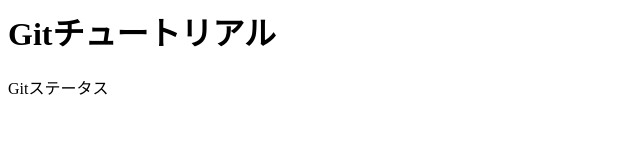
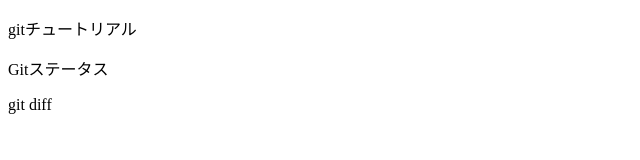
Before and after one commit to sosonene-git/git_tutorial, a plain HTML site: page index.html in a window 1280 px wide. Shown: the whole page, without its empty margins (0-640 px from the left). Drawn offline with Linux system fonts and the light colour scheme.

Commit message:
git diff

```diff
--- a/index.html
+++ b/index.html
@@ -1,2 +1,17 @@
-<h1>Gitチュートリアル</h1>
-<p>Gitステータス</p>
+<!DOCTYPE html>
+<html lang="en">
+
+<head>
+    <meta charset="UTF-8">
+    <meta http-equiv="X-UA-Compatible" content="IE=edge">
+    <meta name="viewport" content="width=device-width, initial-scale=1.0">
+    <title>Document</title>
+</head>
+
+<body>
+    <p>gitチュートリアル</p>
+    <p>Gitステータス</p>
+    <p>git diff</p>
+</body>
+
+</html>
```
